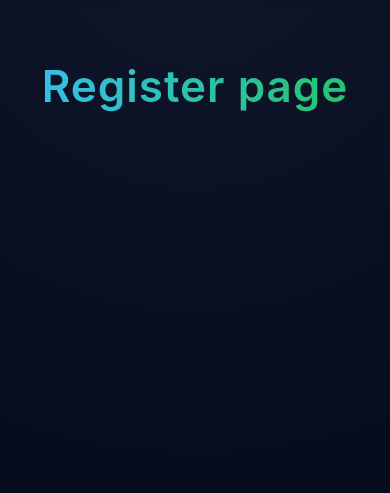
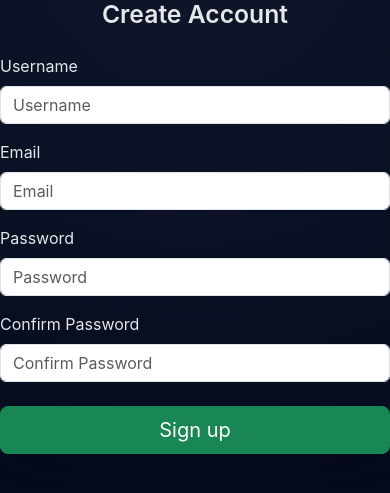
Before and after one commit to khaledelsayed2003/tradehub-marketplace, a Flask app: page /register in a window 390 px wide. Shown: the part 77-570 px from the top of the page. Run offline with Flask 3, Linux system fonts and the light colour scheme.

Commit message:
feat(auth): add centered Bootstrap register form
- Created register.html with responsive card layout
- Linked fields to Flask-WTF RegisterForm

```diff
--- a/app/templates/register.html
+++ b/app/templates/register.html
@@ -5,5 +5,40 @@
 {% endblock %}
 
 {% block content %}
-    <h1>Register page</h1>
+<div class="register-wrapper">
+
+    <div class="register-card shadow-lg">
+        <h2 class="text-center mb-4">Create Account</h2>
+
+        <form method="POST">
+            {{ form.hidden_tag() }}
+
+            <div class="form-group mb-3">
+                {{ form.username.label(class="form-label") }}
+                {{ form.username(class="form-control", placeholder="Username") }}
+            </div>
+
+            <div class="form-group mb-3">
+                {{ form.email_address.label(class="form-label") }}
+                {{ form.email_address(class="form-control", placeholder="Email") }}
+            </div>
+
+            <div class="form-group mb-3">
+                {{ form.password.label(class="form-label") }}
+                {{ form.password(class="form-control", placeholder="Password") }}
+            </div>
+
+            <div class="form-group mb-4">
+                {{ form.password_confirmation.label(class="form-label") }}
+                {{ form.password_confirmation(class="form-control", placeholder="Confirm Password") }}
+            </div>
+
+            <div class="d-grid">
+                {{ form.submit(class="btn btn-success btn-lg") }}
+            </div>
+        </form>
+
+    </div>
+
+</div>
 {% endblock %}
```
